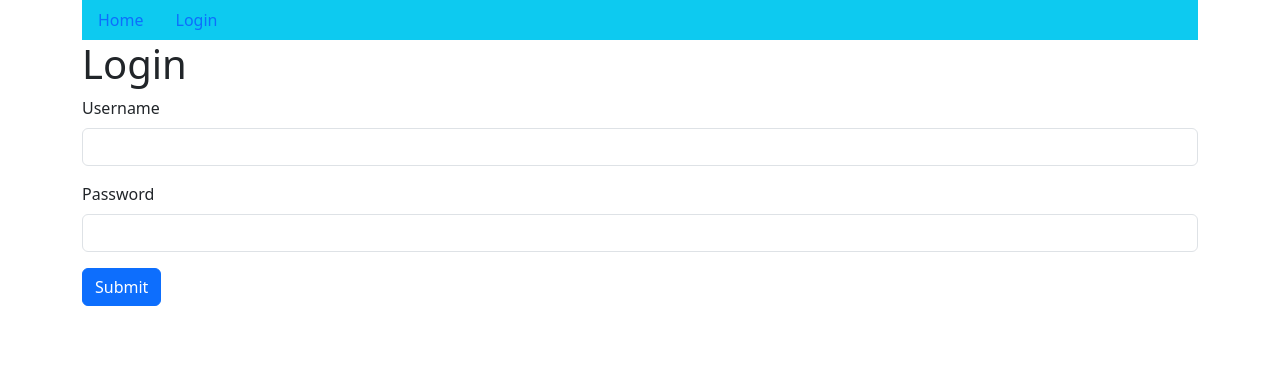
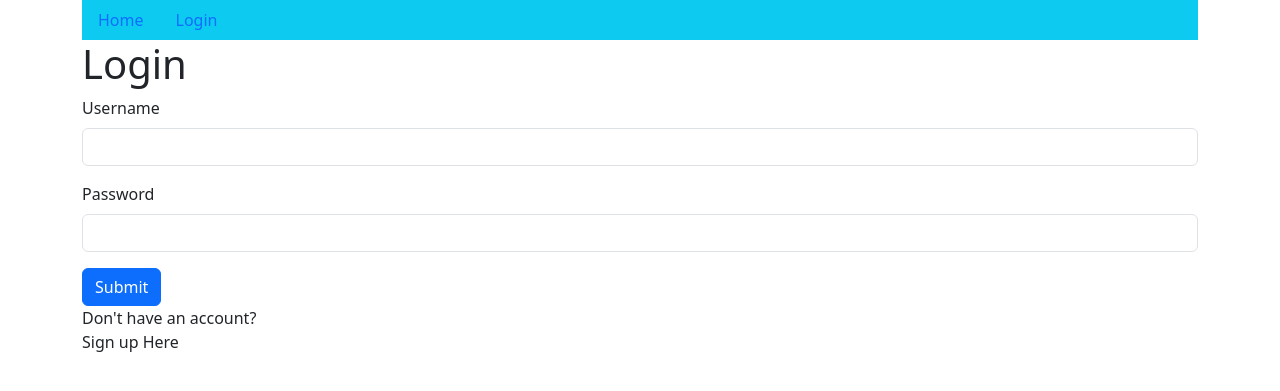
Before and after one commit to THuitema/TerpAlert, a Django app: template terpalert/account/templates/registration/login.html in a window 1280 px wide. Shown: the top 391 px of the page. Run offline with Django 3.2, Linux system fonts and the light colour scheme; the template is opened without the code that fills it, so the values that code supplies are empty; some libraries are stand-ins or nearby versions.

Commit message:
Link to signup page

```diff
--- a/terpalert/account/templates/registration/login.html
+++ b/terpalert/account/templates/registration/login.html
@@ -31,4 +31,8 @@
     <button type="submit" class="btn btn-primary">Submit</button>
 </form>
 
+<p>
+    Don't have an account?<a class="nav-link" href="{% url 'signup' %}">Sign up Here</a>
+</p>
+
 {% endblock %}
```
